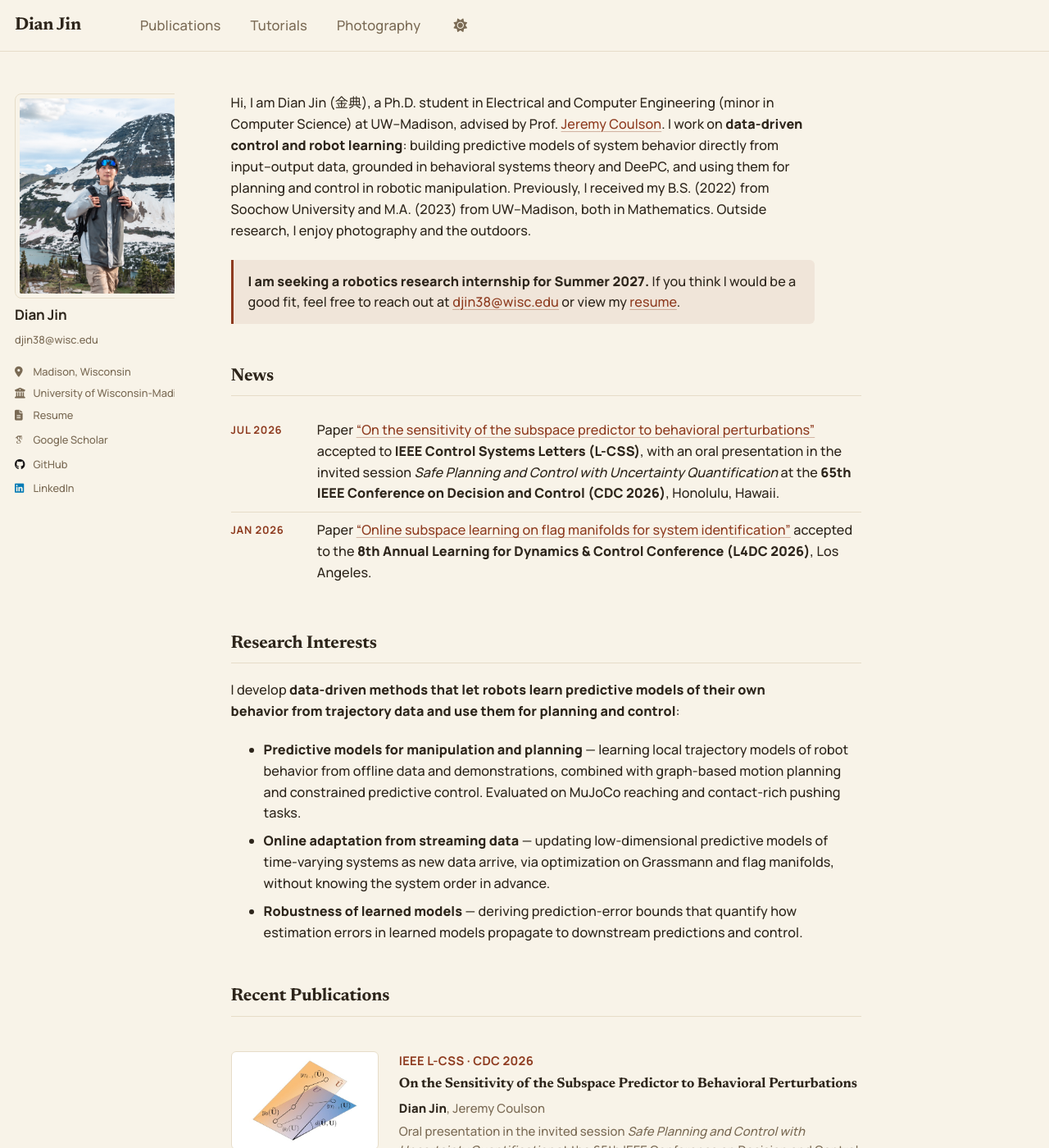
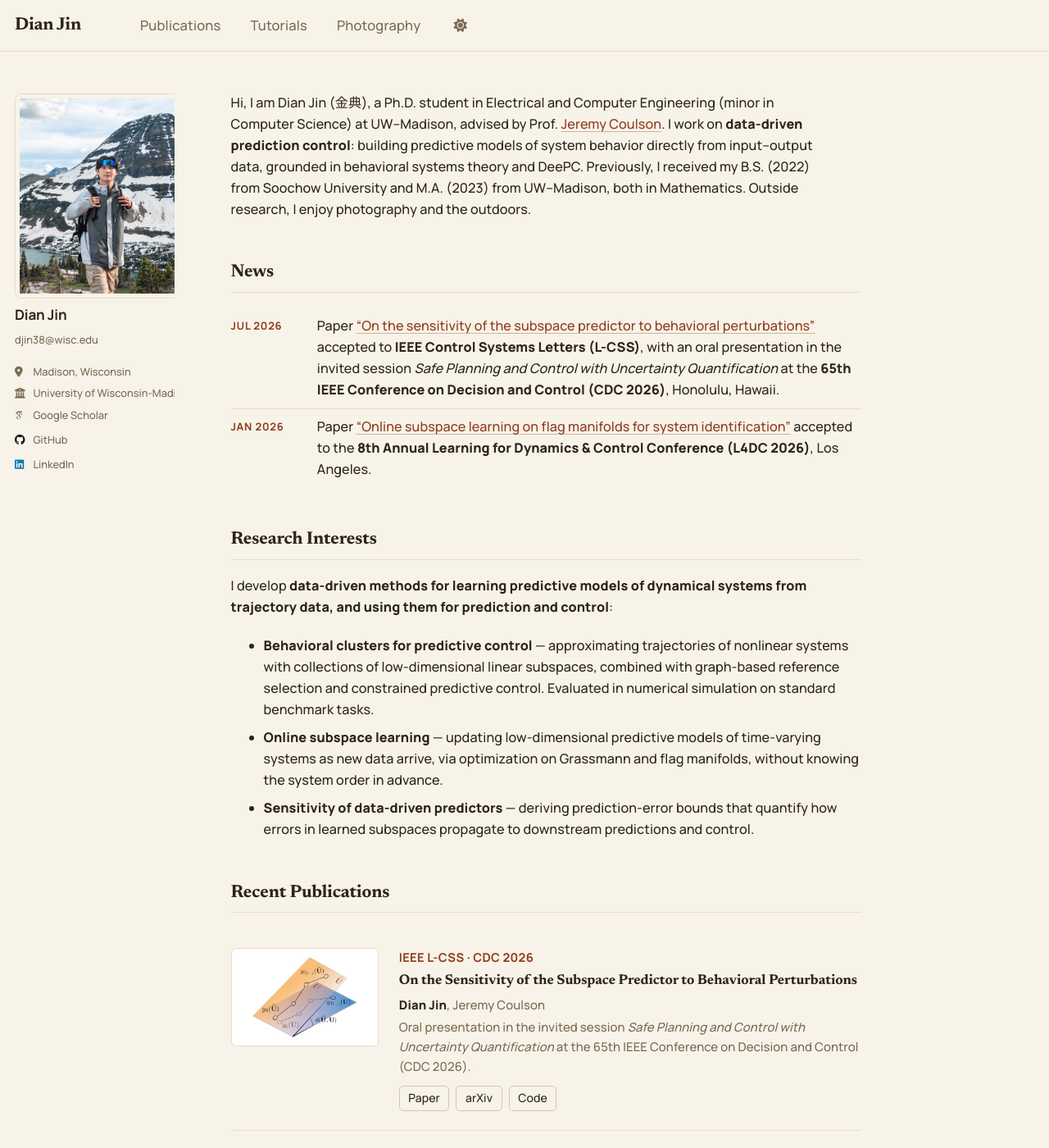
Before and after one commit to DianJin-Frederick/DianJin-Frederick.github.io, a Jekyll site: the page built from _pages/about.md, in a window 1280 px wide and 1400 px high. Shown: the whole window at 82% size. Built offline with Jekyll 4.4.1, drawn with Linux system fonts in a browser that asks for light colours; some web fonts are replaced; a script that is not in the unit is left out.

Commit message:
Remove resume content from website

```diff
--- a/_config.yml
+++ b/_config.yml
@@ -31,8 +31,6 @@
   employer         : "University of Wisconsin-Madison"
   uri              : # URL
   email            : # URL
-  resume           : "/files/Dian_Jin_Resume.pdf"
-
   # Academic websites
   academia         : # URL
   arxiv            : # URL - Update with the correct link to your profile
--- a/_includes/author-profile.html
+++ b/_includes/author-profile.html
@@ -32,9 +32,6 @@
       {% endif %}
       {% if author.uri %}
         <li><a href="{{ author.uri }}"><i class="fas fa-fw fa-link icon-pad-right" aria-hidden="true"></i>{{ site.data.ui-text[site.locale].website_label | default: "Website" }}</a></li>
-      {% endif %}
-      {% if author.resume %}
-        <li><a href="{{ base_path }}{{ author.resume }}"><i class="fas fa-fw fa-file-lines icon-pad-right" aria-hidden="true"></i>Resume</a></li>
       {% endif %}
       {% if author.email %}
         <li><a href="mailto:{{ author.email }}"><i class="fas fa-fw fa-envelope icon-pad-right" aria-hidden="true"></i>{{ site.data.ui-text[site.locale].email_label | default: "Email" }}</a></li>
--- a/_pages/about.md
+++ b/_pages/about.md
@@ -8,20 +8,13 @@
 ---
 Hi, I am Dian Jin (金典), a Ph.D. student in Electrical and Computer
 Engineering (minor in Computer Science) at UW–Madison, advised by Prof.
-[Jeremy Coulson](https://jeremycoulson.github.io/). I work on **data-driven
-control and robot learning**: building predictive models of system behavior
+[Jeremy Coulson](https://jeremycoulson.github.io/). I work on **data-driven prediction
+control**: building predictive models of system behavior
 directly from input–output data, grounded in behavioral systems theory and
-DeePC, and using them for planning and control in robotic manipulation.
+DeePC.
 Previously, I received my B.S. (2022) from Soochow University and M.A. (2023)
 from UW–Madison, both in Mathematics. Outside research, I enjoy photography and
 the outdoors.
-
-<p class="hiring-note">
-  <strong>I am seeking a robotics research internship for Summer 2027.</strong>
-  If you think I would be a good fit, feel free to reach out at
-  <a href="mailto:djin38@wisc.edu">djin38@wisc.edu</a> or view my
-  <a href="/files/Dian_Jin_Resume.pdf">resume</a>.
-</p>
 
 ## News
 
@@ -38,19 +31,18 @@
 
 ## Research Interests
 
-I develop **data-driven methods that let robots learn predictive models of
-their own behavior from trajectory data and use them for planning and control**:
+I develop **data-driven methods for learning predictive models of dynamical
+systems from trajectory data, and using them for prediction and control**:
 
-- **Predictive models for manipulation and planning** — learning local
-  trajectory models of robot behavior from offline data and demonstrations,
-  combined with graph-based motion planning and constrained predictive control.
-  Evaluated on MuJoCo reaching and contact-rich pushing tasks.
-- **Online adaptation from streaming data** — updating low-dimensional
-  predictive models of time-varying systems as new data arrive, via
-  optimization on Grassmann and flag manifolds, without knowing the system
-  order in advance.
-- **Robustness of learned models** — deriving prediction-error bounds that
-  quantify how estimation errors in learned models propagate to downstream
+- **Behavioral clusters for predictive control** — approximating trajectories
+  of nonlinear systems with collections of low-dimensional linear subspaces,
+  combined with graph-based reference selection and constrained predictive
+  control. Evaluated in numerical simulation on standard benchmark tasks.
+- **Online subspace learning** — updating low-dimensional predictive models of
+  time-varying systems as new data arrive, via optimization on Grassmann and
+  flag manifolds, without knowing the system order in advance.
+- **Sensitivity of data-driven predictors** — deriving prediction-error bounds
+  that quantify how errors in learned subspaces propagate to downstream
   predictions and control.
 
 ## Recent Publications
--- a/_sass/_custom.scss
+++ b/_sass/_custom.scss
@@ -504,16 +504,6 @@
   color: var(--global-text-color);
 }
 
-/* Availability callout */
-.page__content .hiring-note {
-  margin: 1.4em 0 0;
-  padding: 0.85em 1.1em;
-  border-left: 3px solid var(--global-link-color);
-  border-radius: 0 6px 6px 0;
-  background: color-mix(in srgb, var(--global-link-color) 7%, transparent);
-  line-height: 1.55;
-}
-
 /* ==========================================================================
    Publications: thumbnail + venue + title cards
    ========================================================================== */
```
Also changed, not shown: _pages/cv-json.md (deleted, +0 -17 lines), _pages/cv.md (deleted, +0 -16 lines), 1 other file.
